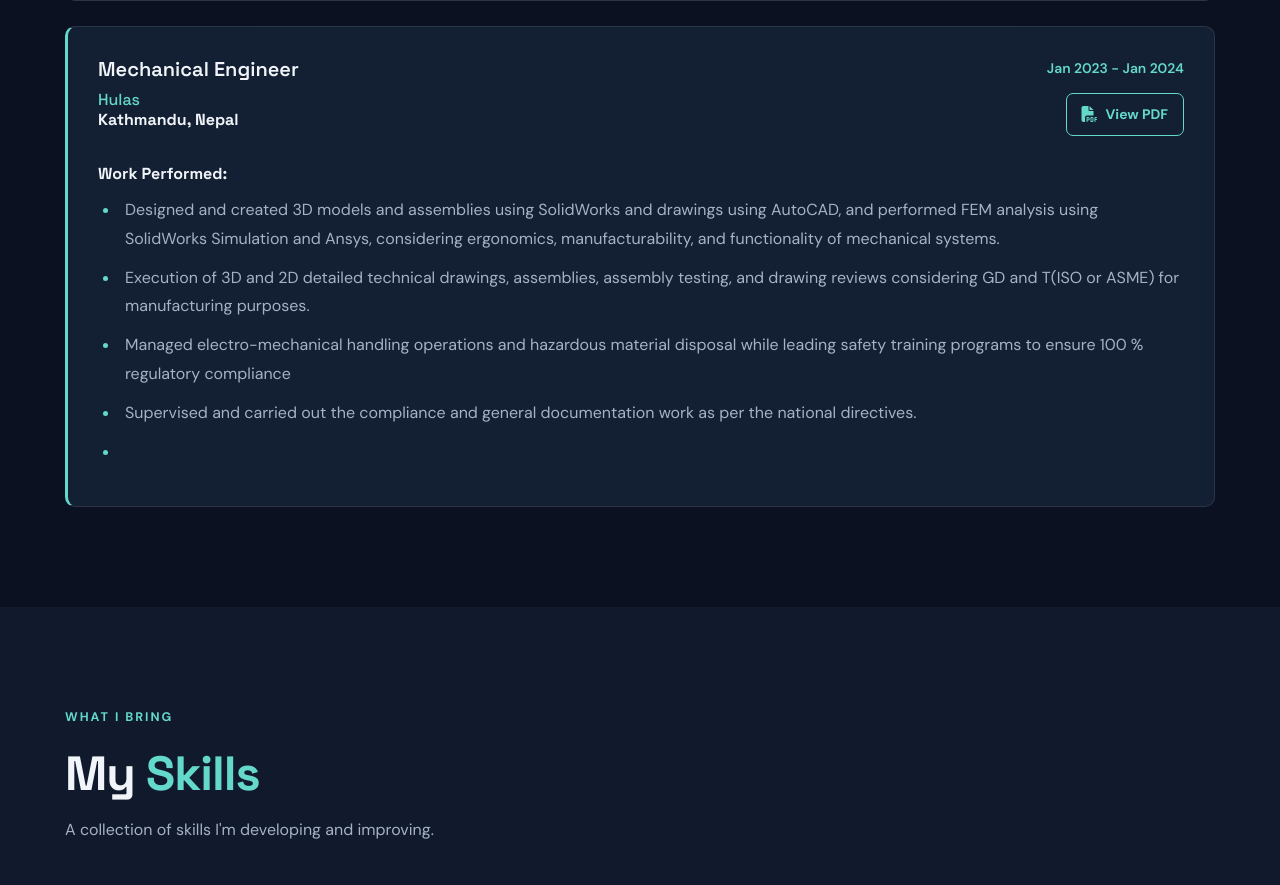
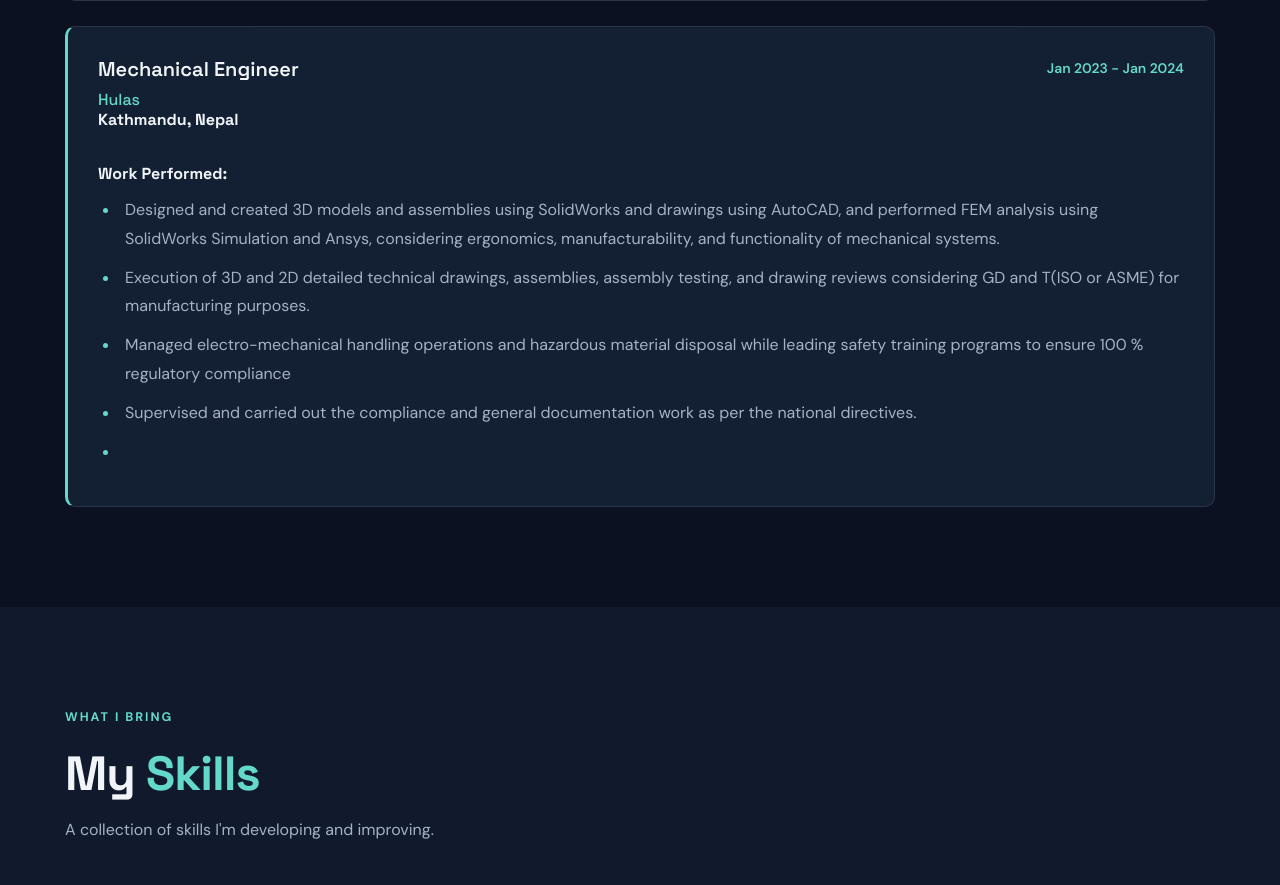
Before and after one commit to BBhattarai445/bbhattarai445.github.io, a plain HTML site: page index.html in a window 1280 px wide. Shown: the part 3700-4585 px from the top of the page. Drawn offline with Linux system fonts and the light colour scheme.

Commit message:
Update index.html

```diff
--- a/index.html
+++ b/index.html
@@ -425,17 +425,6 @@
                   Jan 2023 - Jan 2024
                 </span>
 
-                <a
-                  href="Rena.pdf"
-                  class="document-link"
-                  onclick="openPDF('Bibek Bhattarai_Zeugnis_01.02.2023-31.01.2024.pdf'); return false;"
-                  aria-label="View Rena Technologies experience document">
-
-                  <i class="fas fa-file-pdf" aria-hidden="true"></i>
-                  View PDF
-
-                </a>
-
               </div>
 
             </div>
```
